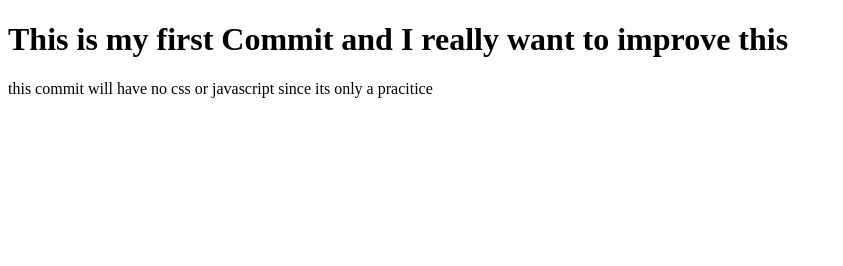
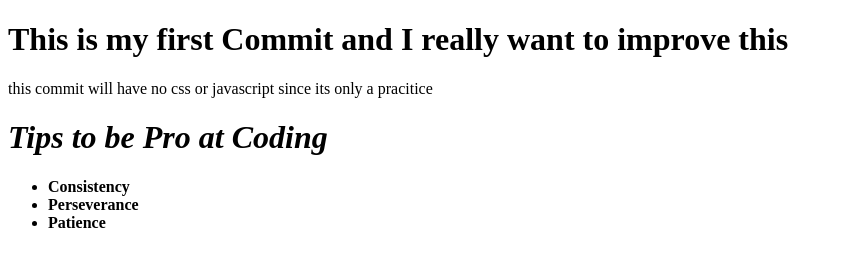
Before and after one commit to paxfromubec/git_practice, a plain HTML site: page index.html in a window 1280 px wide. Shown: the whole page, without its empty margins (0-843 px from the left). Drawn offline with Linux system fonts and the light colour scheme.

Commit message:
adding list (unordered)

```diff
--- a/index.html
+++ b/index.html
@@ -10,5 +10,11 @@
     <h1>This is my first Commit and I really want to improve this</h1>
 <!--hahaha praktis praktis praktis sata para ma maayu ta hehehehe-->
     <p>this commit will have no css or javascript since its only a pracitice</p>
+<h1><em>Tips to be Pro at Coding</em></h1>
+    <ul>
+      <li><strong>Consistency</strong></li>
+      <li><strong>Perseverance</strong></li>
+      <li><strong>Patience</strong></li>
+  </ul>
 </body>
 </html>
```
